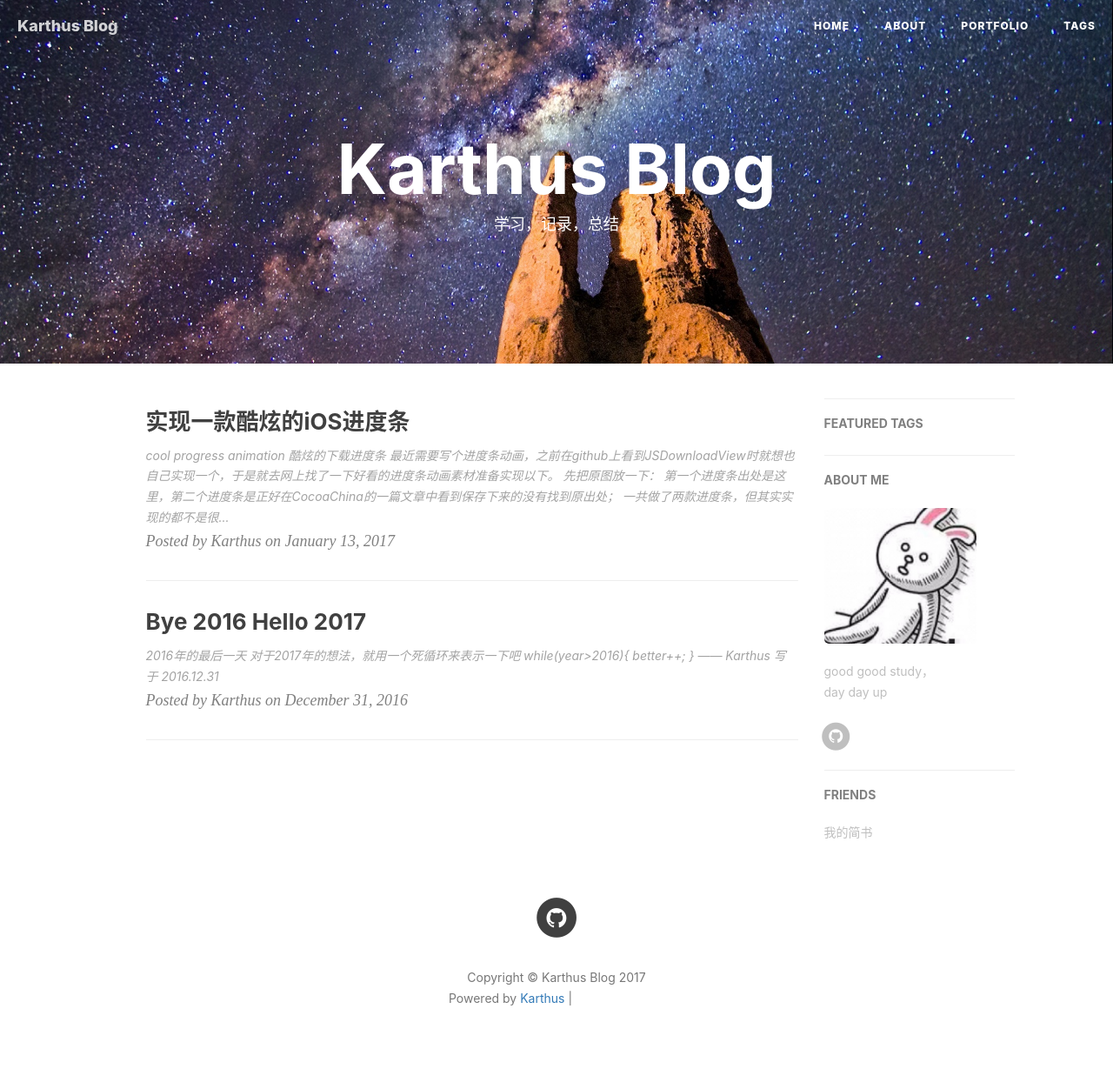
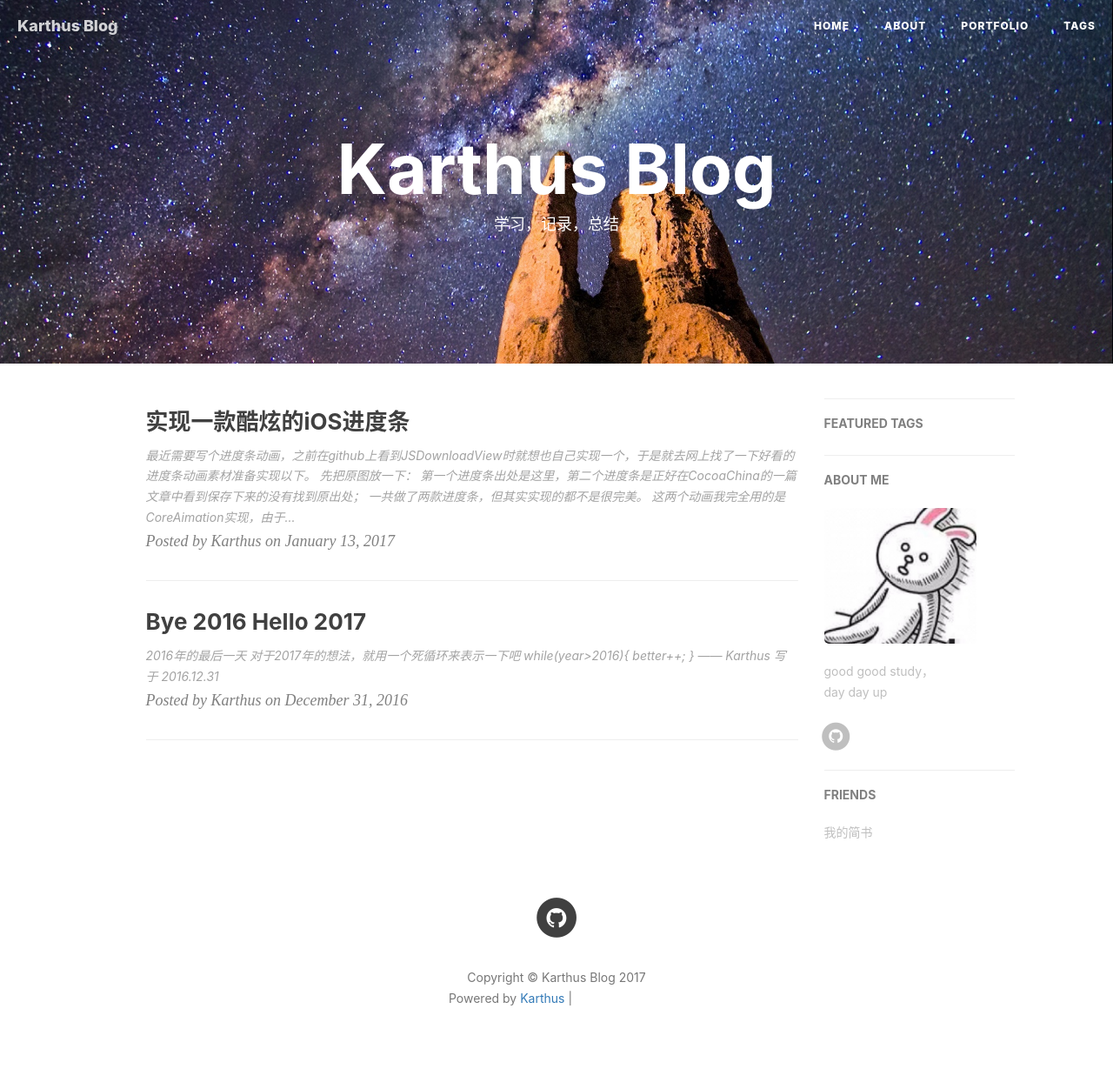
Before and after one commit to karthuszY/karthuszY.github.io, a Jekyll site: the page built from index.html, in a window 1280 px wide. Shown: the whole page at 87% size. Built offline with Jekyll 4.4.1, drawn with Linux system fonts in a browser that asks for light colours; nearby versions of some CDN libraries; the list of posts is cut into pages by our own code; comment, search, counter and statistics services are not loaded; grey boxes are pictures that could not be loaded.

Commit message:
markdown修改

```diff
--- a/_posts/2017-1-13-coolProgress.markdown
+++ b/_posts/2017-1-13-coolProgress.markdown
@@ -10,7 +10,6 @@ tags:
     - 进度条
 ---
 
-cool progress animation 酷炫的下载进度条
 最近需要写个进度条动画，之前在github上看到[JSDownloadView](https://github.com/Josin22/JSDownloadView)时就想也自己实现一个，于是就去网上找了一下好看的进度条动画素材准备实现以下。
 
 先把原图放一下：
@@ -53,6 +52,7 @@ cool progress animation 酷炫的下载进度条
         CGRect rect = (CGRect){(width-height)/2,0,height,height};
         return [UIBezierPath bezierPathWithOvalInRect:rect];
     }
+
 **4.初始状态绘制好之后就需要开始动画，由上面的分解可知：**
 - 圆圈->曲线->横线;箭头->铅笔。这些都是形变只需设置**layer.path**属性即可
 
```
